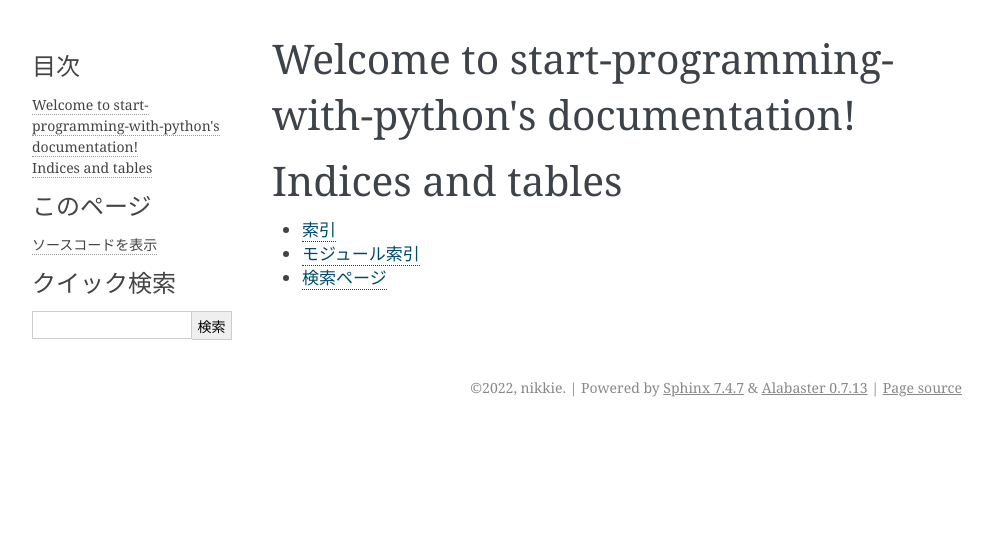
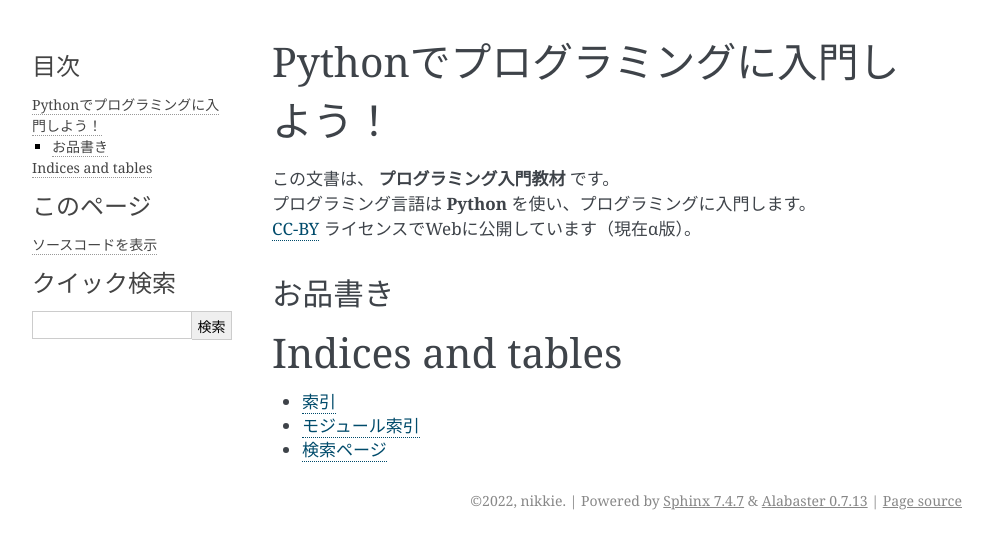
Before and after one commit to ftnext/start-programming-with-python, a Sphinx documentation site: the page built from source/index.rst, in a window 1280 px wide. Shown: the top 549 px of the page, without its empty margins (148-1141 px from the left). Built offline with Sphinx 7.4.7, drawn with Linux system fonts in a browser that asks for light colours; pages that are not in the unit, such as notebooks, are missing from menus; the version number could not be read and is left out.

Commit message:
[feat] Add 'what's this' to index page

```diff
--- a/source/index.rst
+++ b/source/index.rst
@@ -3,12 +3,19 @@
    You can adapt this file completely to your liking, but it should at least
    contain the root `toctree` directive.
 
-Welcome to start-programming-with-python's documentation!
+Pythonでプログラミングに入門しよう！
 =========================================================
+
+| この文書は、 **プログラミング入門教材** です。
+| プログラミング言語は **Python** を使い、プログラミングに入門します。
+| `CC-BY <https://creativecommons.org/licenses/by/4.0/deed.ja>`_ ライセンスでWebに公開しています（現在α版）。
+
+お品書き
+----------
 
 .. toctree::
    :maxdepth: 2
-   :caption: Contents:
+   :caption: 目次
    :numbered:
 
    300-value_integer_string/index
```
